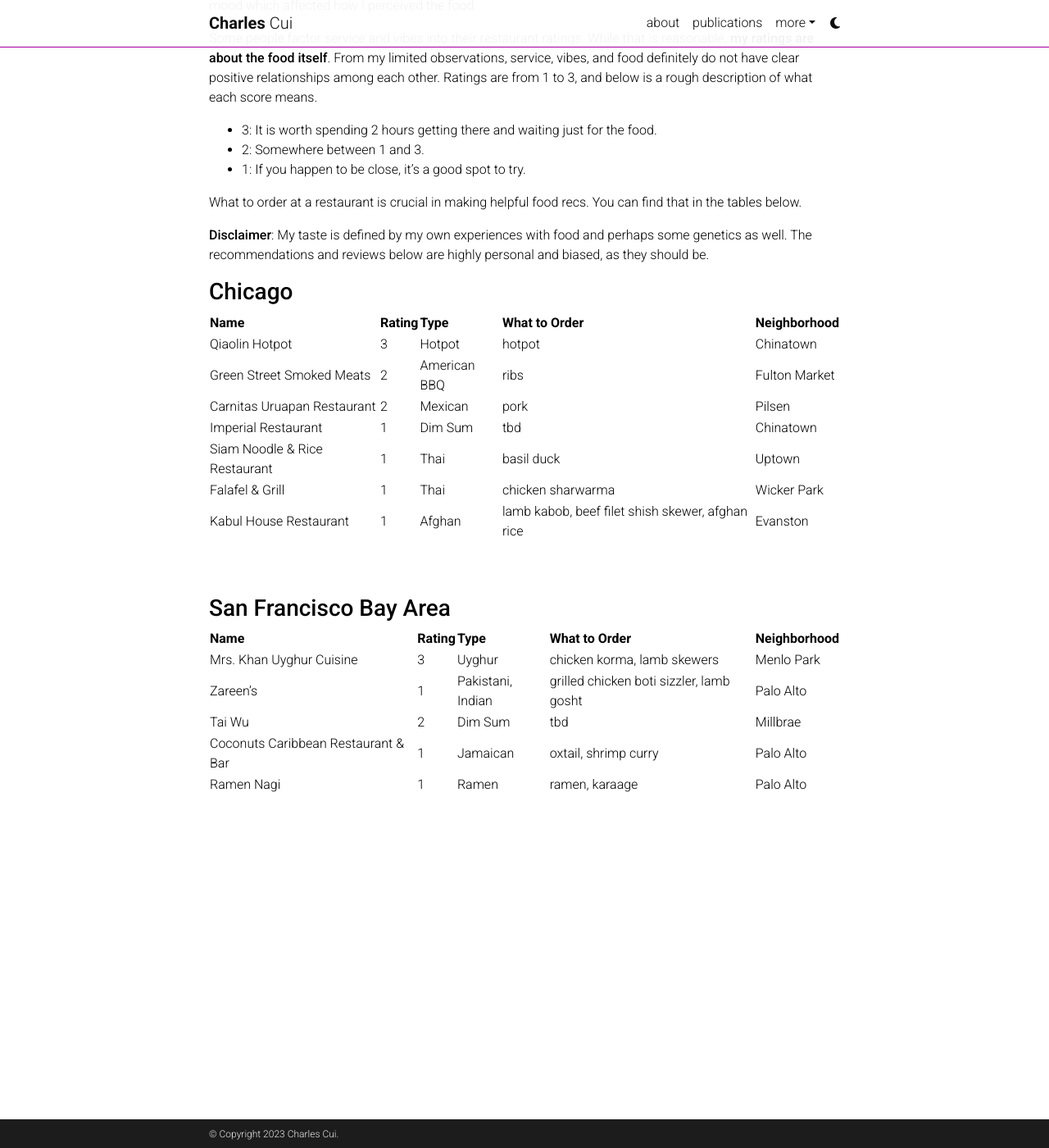
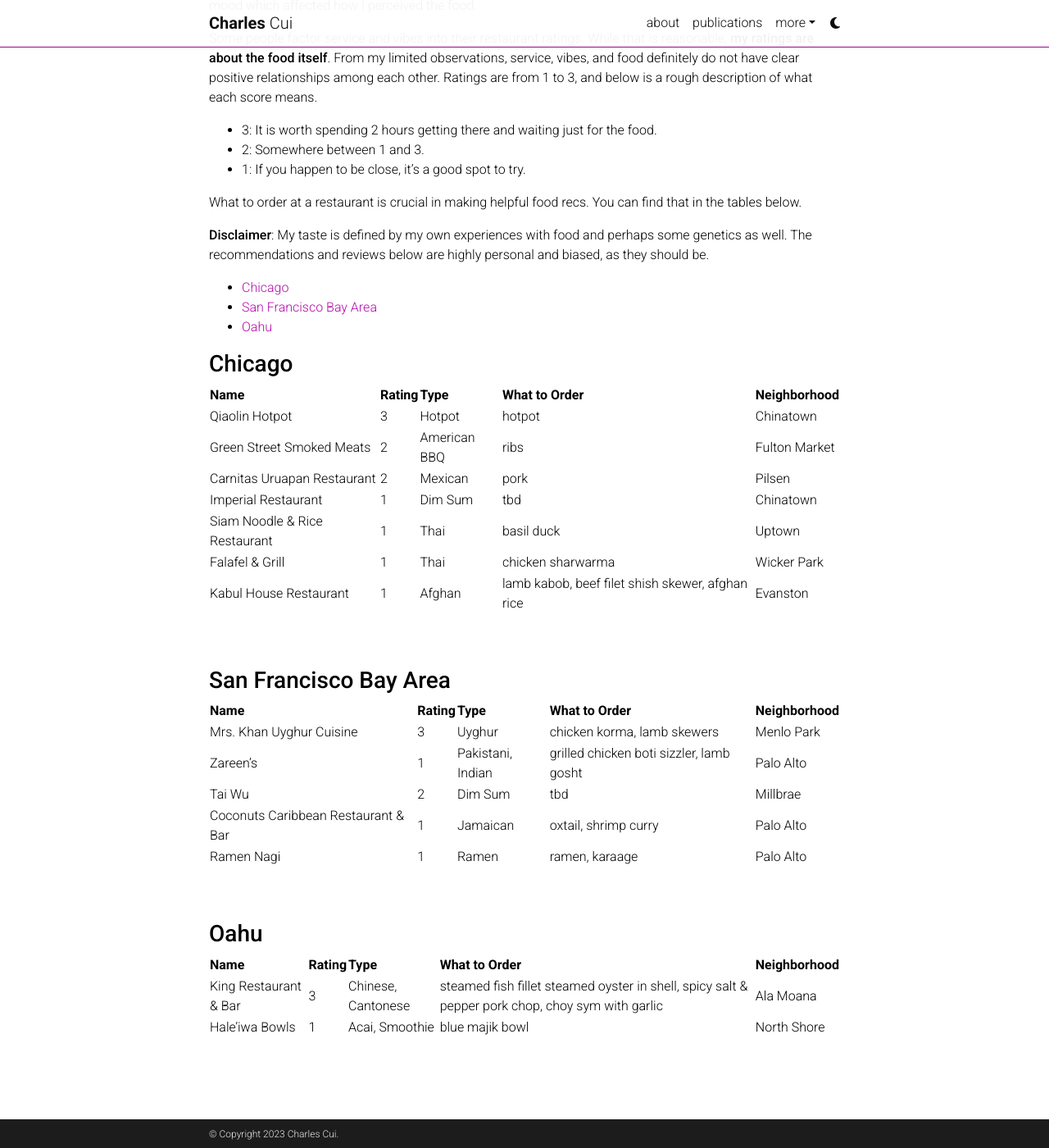
Before and after one commit to digital-flaneur/digital-flaneur.github.io, a Jekyll site: the page built from _pages/foodrecs.md, in a window 1280 px wide and 1400 px high, scrolled down 422 px. Shown: the whole window at 82% size. Built offline with Jekyll 4.4.1, drawn with Linux system fonts in a browser that asks for light colours; comment, search, counter and statistics services are not loaded; a style sheet for code colours, icons or effects is not loaded.

Commit message:
update food recs

```diff
--- a/_pages/foodrecs.md
+++ b/_pages/foodrecs.md
@@ -20,6 +20,10 @@
 What to order at a restaurant is crucial in making helpful food recs. You can find that in the tables below.
 
 **Disclaimer**: My taste is defined by my own experiences with food and perhaps some genetics as well. The recommendations and reviews below are highly personal and biased, as they should be.
+
+- [Chicago](### **Chicago**)
+- [San Francisco Bay Area](### **San Francisco Bay Area**)
+- [Oahu](### **Oahu**)
 
 ### **Chicago**
 
@@ -47,6 +51,15 @@
 
 <br/><br/>
 
+### **Oahu**
+
+| Name                  | Rating | Type               | What to Order                                                                                    | Neighborhood |
+| --------------------- | ------ | ------------------ | ------------------------------------------------------------------------------------------------ | ------------ |
+| King Restaurant & Bar | 3      | Chinese, Cantonese | steamed fish fillet steamed oyster in shell, spicy salt & pepper pork chop, choy sym with garlic | Ala Moana    |
+| Hale'iwa Bowls        | 1      | Acai, Smoothie     | blue majik bowl                                                                                  | North Shore  |
+
+<br/><br/>
+
 <!-- For now, this page is assumed to be a static description of your courses. You can convert it to a collection similar to `_projects/` so that you can have a dedicated page for each course.
 
 Organize your courses by years, topics, or universities, however you like! -->
```
